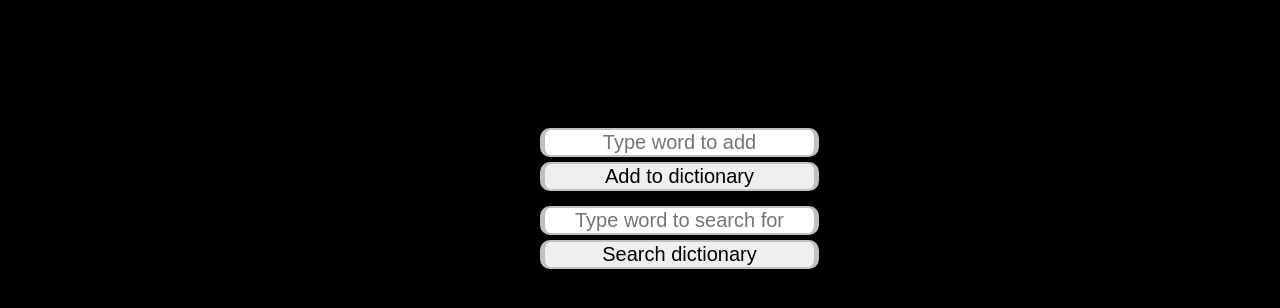
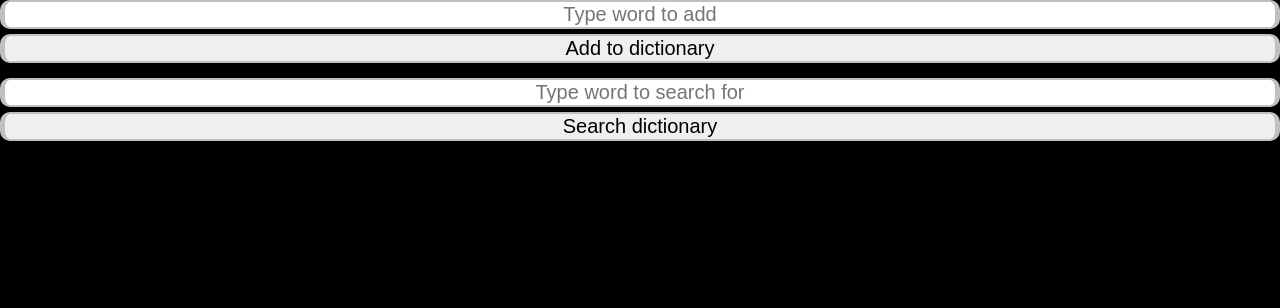
Before and after one commit to DorianDudi/Dictionary_REACT, a React (Create React App) app: page / in a window 1280 px wide. Shown: the top 308 px of the page. Built offline with nearby package versions, Linux system fonts and the light colour scheme.

Commit message:
Update App.js

```diff
--- a/src/App.js
+++ b/src/App.js
@@ -6,7 +6,8 @@ const dictionary = [];
 
 export default function App() {
   return (
-    <div className="App" id="container">
+    <>
+    <div>
         <form>
           <input type="text" id="addField" placeholder="Type word to add" />
           <button type="button" id="addTextButton" onClick={() => addWord(dictionary)}>Add to dictionary</button>
@@ -16,5 +17,7 @@ export default function App() {
           <button type="button" id="searchButton" onClick={() => searchForWord(dictionary)}>Search dictionary</button>
         </form>
     </div>
+    <div id="userMessage"></div>
+    </>
   );
 }
```
